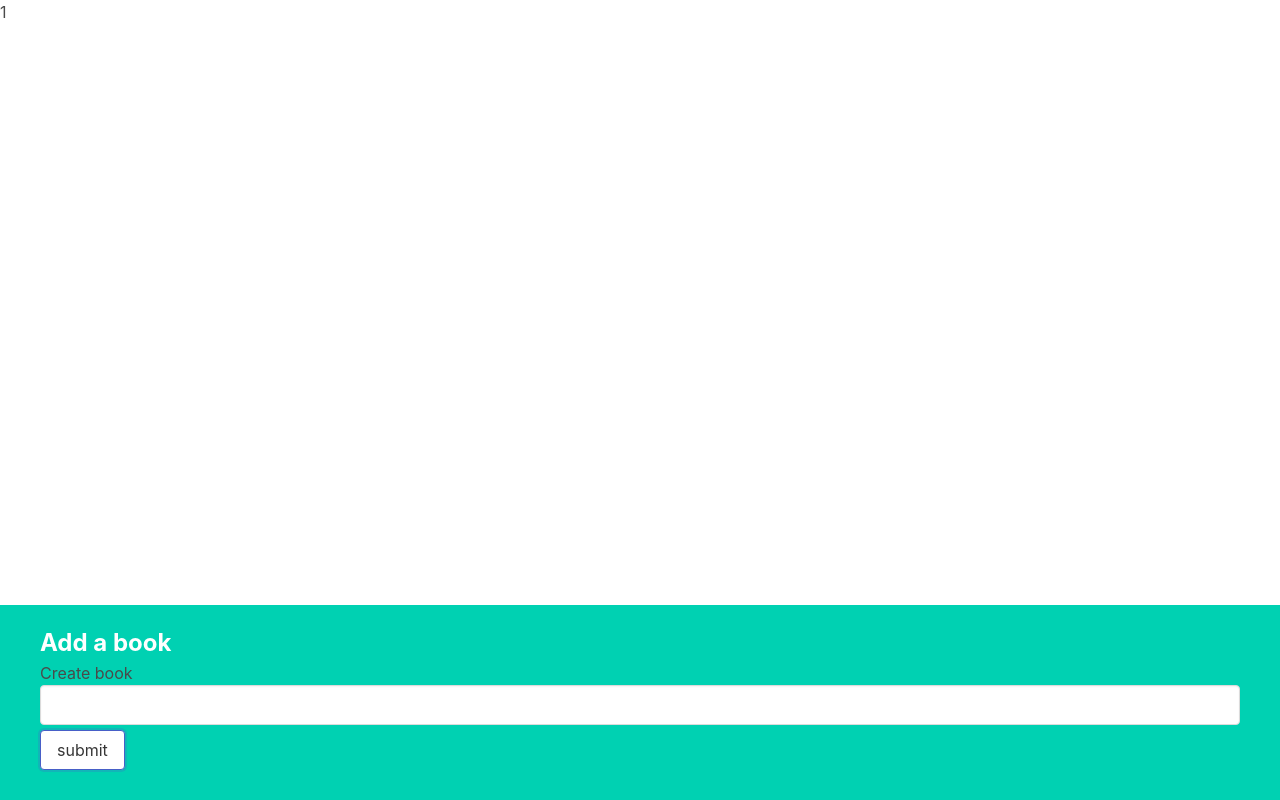
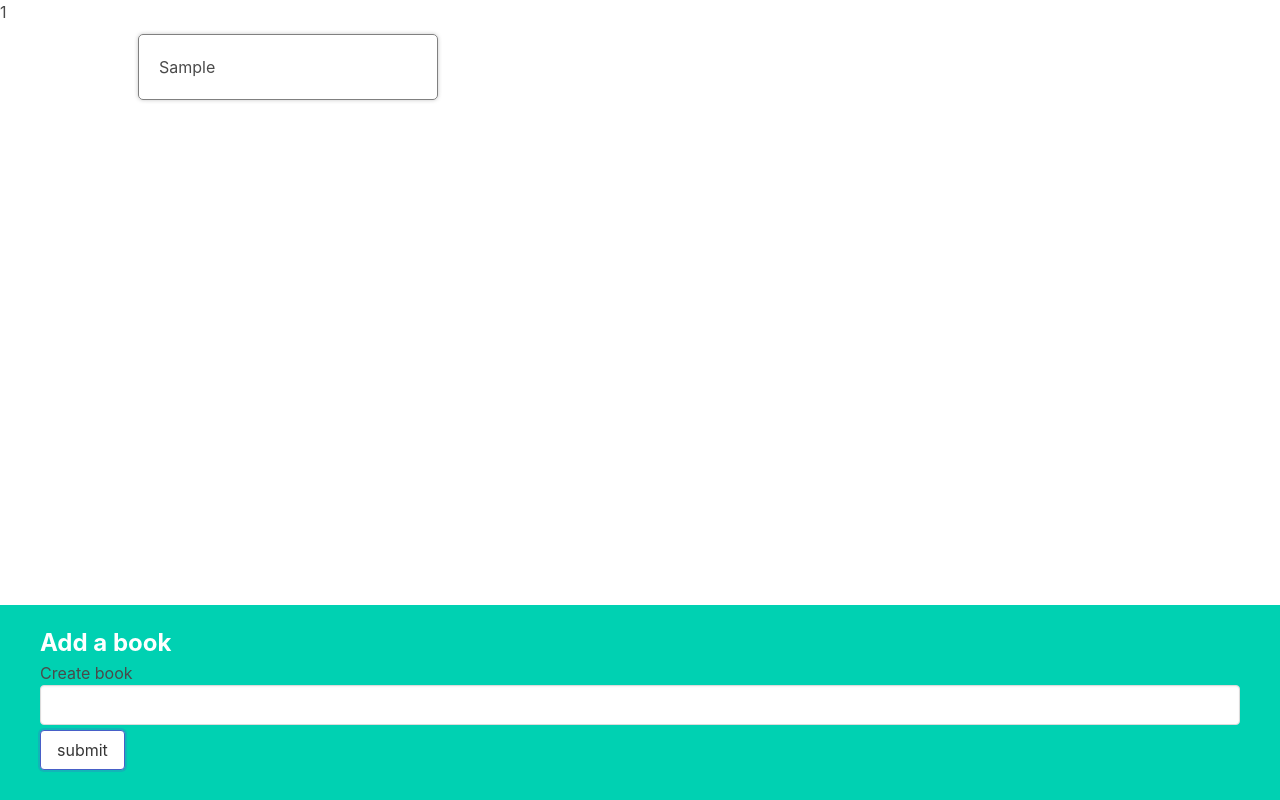
Before and after one commit to Modern-React-Redux-Sellers/React-API-CRUD, a React (Create React App) app: page / in a window 1280 px wide. Both pictures are taken after typing "Sample" into the empty fields and a click on the button "submit". Built offline with nearby package versions, Linux system fonts and the light colour scheme.

Commit message:
connected components for proper create functionality

```diff
--- a/src/App.js
+++ b/src/App.js
@@ -1,5 +1,6 @@
 import {useState} from "react";
 import BookCreate from "./components/BookCreate";
+import BookList from "./components/BookList";
 
 const App = () => {
     const [books, setBooks] = useState([]); //array of book objects
@@ -19,6 +20,7 @@ const App = () => {
         <div>
             {books.length}
             <BookCreate onCreate={createBook}/>
+            <BookList books={books} />
         </div>
     )
 }
--- a/src/components/BookList.js
+++ b/src/components/BookList.js
@@ -1,6 +1,14 @@
-const BookList = () => {
+import BookShow from "./BookShow";
+
+const BookList = ({books}) => {
+    const renderBooks = books.map((book) => {
+        return <BookShow book={book} key={book.id} />
+    })
+
     return (
-        <div>BookList</div>
+        <div className="book-list">
+            {renderBooks}
+        </div>
     )
 }
 
--- a/src/components/BookShow.js
+++ b/src/components/BookShow.js
@@ -1,6 +1,8 @@
-const BookShow = () => {
+const BookShow = ({book}) => {
     return (
-        <div>BookShow</div>
+        <div className="book-show">
+            {book.title}
+        </div>
     )
 }
 
```
